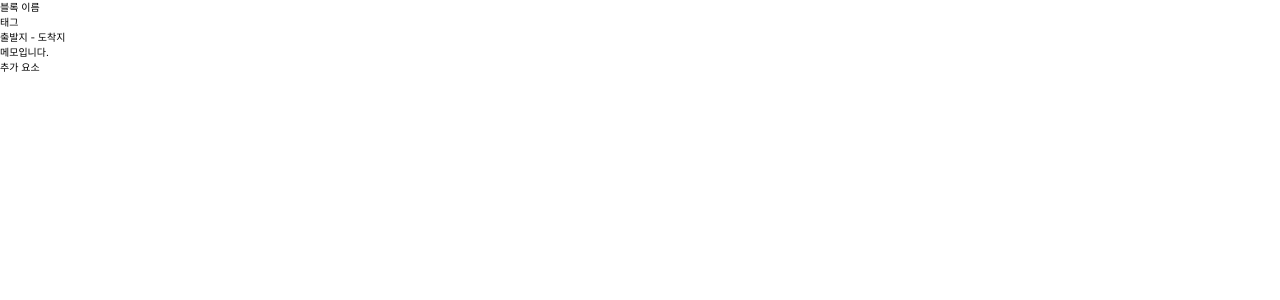
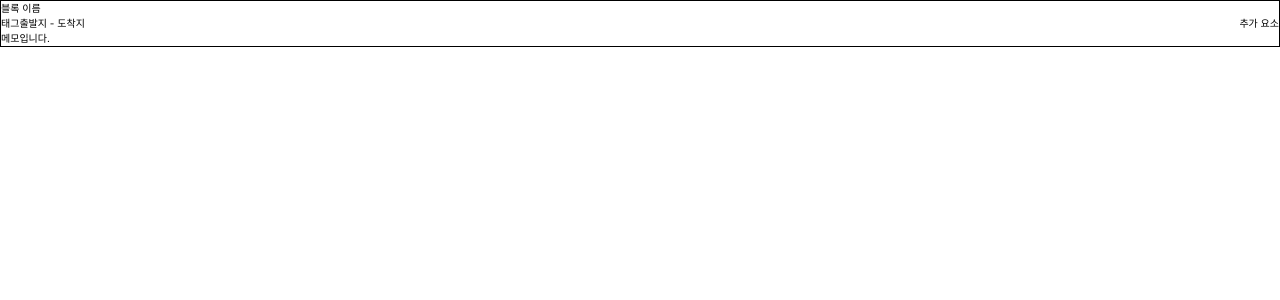
Before and after one commit to ayoung-iya/trablock, a Next.js app: page /jinho in a window 1280 px wide. Shown: the top 300 px of the page. Built offline with nearby package versions, Linux system fonts and the light colour scheme.

Commit message:
chore: className 축

```diff
--- a/src/components/travelBlock/coreBlock.tsx
+++ b/src/components/travelBlock/coreBlock.tsx
@@ -10,16 +10,20 @@ interface CoreBlockProps {
 
 export default function CoreBlock({ name, tag, route, memo, children }: CoreBlockProps) {
   return (
+    <div className="flex flex-row items-center justify-between border border-solid border-black">
       <div>
-      <p>{name}</p>
+        <div>{name}</div>
         {/* 태그 컴포넌트 여기에 추가 */}
+        <div className="flex flex-row">
           <div>{tag}</div>
           {route && (
-        <p>
+            <div>
               {route.start} - {route.end}
-        </p>
+            </div>
           )}
+        </div>
         {memo && <p>{memo}</p>}
+      </div>
       {children}
     </div>
   );
```
Lines whose indentation alone changed are shown as unchanged.
